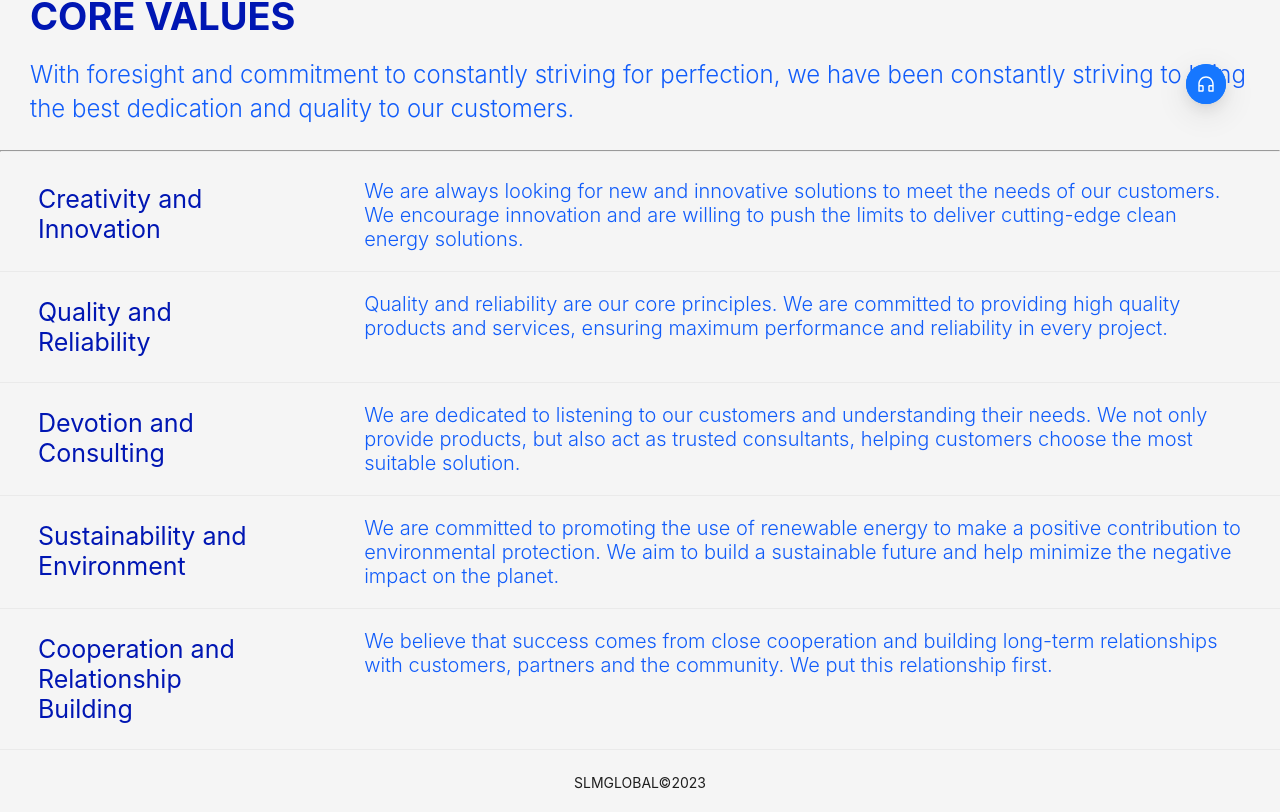
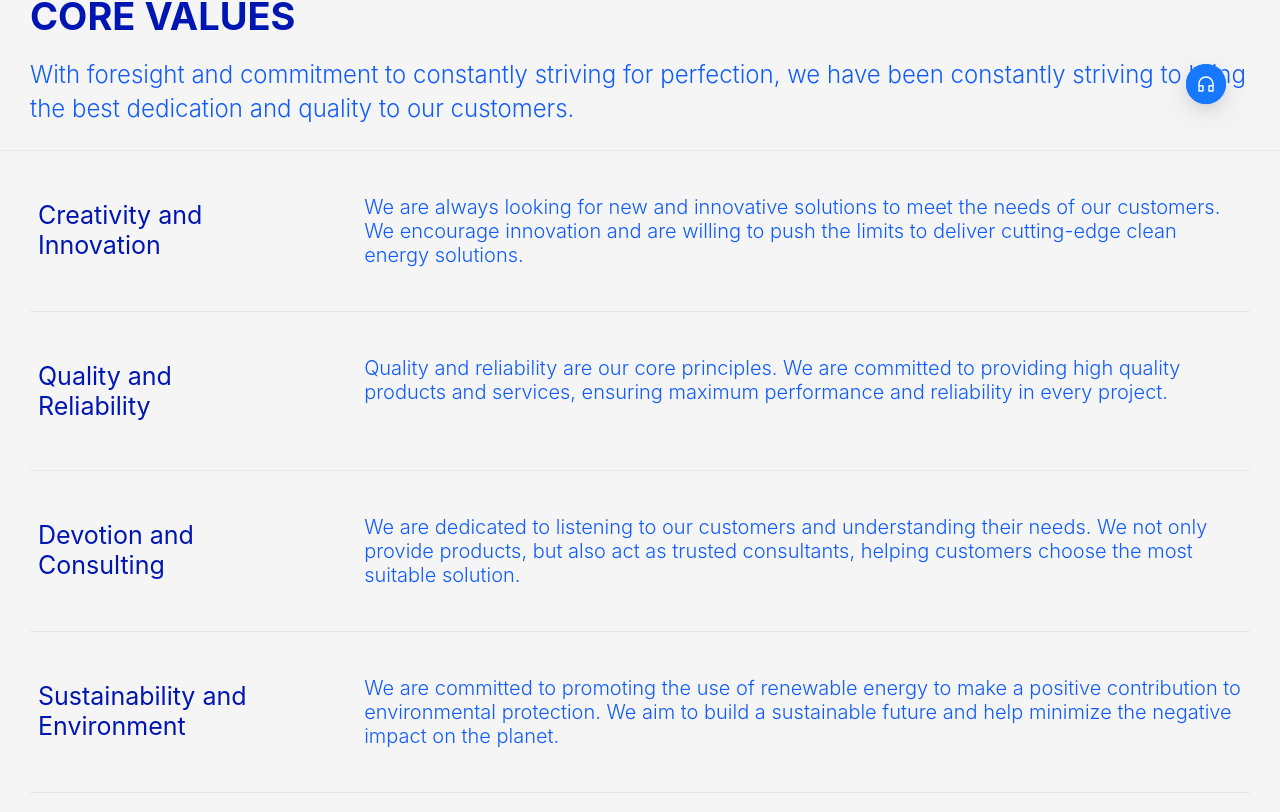
Before and after one commit to thanhtrang16490/slmglobal-fontend, a Next.js app: page /about-us in a window 1280 px wide. Shown: the part 648-1460 px from the top of the page. Built offline with nearby package versions, Linux system fonts and the light colour scheme.

Commit message:
update aoubt us code shortter

```diff
--- a/src/app/about-us/page.tsx
+++ b/src/app/about-us/page.tsx
@@ -1,5 +1,5 @@
 'use client'
-import { Col, Layout, Row, Typography } from "antd";
+import { Col, Divider, Layout, Row, Typography } from "antd";
 import { Content } from "antd/es/layout/layout";
 
 
@@ -26,11 +26,9 @@ const AboutUsPage: React.FC = () => {
                     <Typography.Paragraph style={{ color: '#115cfa', fontSize: '24px', lineHeight: '1.4', fontWeight: 300, padding: '0 30px' }}>
                         With foresight and commitment to constantly striving for perfection, we have been constantly striving to bring the best dedication and quality to our customers.
                     </Typography.Paragraph>
-                    <hr style={{
-                        borderColor: '#115cfa !important'
-                    }}></hr>
+                    <Divider />
                 </Content>
-                <Row gutter={16} style={{ margin: 'auto', width: '100%', maxWidth: '1440px', padding: '0 30px', borderBottom: "solid 1px #eaeaea" }}>
+                <Row gutter={16} style={{ margin: 'auto', width: '100%', maxWidth: '1440px', padding: '0 30px' }}>
                     <Col xs={24} sm={24} md={6} lg={5} xl={5} style={{ flex: '20%', alignItems: 'center' }}>
                         <p style={{ fontSize: '25px', color: '#0016b3' }}>
                             Creativity and Innovation
@@ -41,8 +39,10 @@ const AboutUsPage: React.FC = () => {
                             We are always looking for new and innovative solutions to meet the needs of our customers. We encourage innovation and are willing to push the limits to deliver cutting-edge clean energy solutions.
                         </p>
                     </Col>
+                    <Divider />
                 </Row>
-                <Row gutter={16} style={{ margin: 'auto', width: '100%', maxWidth: '1440px', padding: '0 30px', borderBottom: "solid 1px #eaeaea" }}>
+
+                <Row gutter={16} style={{ margin: 'auto', width: '100%', maxWidth: '1440px', padding: '0 30px' }}>
                     <Col xs={24} sm={24} md={6} lg={5} xl={5} style={{ flex: '20%', alignItems: 'center' }}>
                         <p style={{ fontSize: '25px', color: '#0016b3' }}>
                             Quality and Reliability
@@ -54,12 +54,12 @@ const AboutUsPage: React.FC = () => {
                             Quality and reliability are our core principles. We are committed to providing high quality products and services, ensuring maximum performance and reliability in every project.
                         </p>
                     </Col>
+                    <Divider />
                 </Row>
-                <Row gutter={16} style={{ margin: 'auto', width: '100%', maxWidth: '1440px', padding: '0 30px', borderBottom: "solid 1px #eaeaea" }}>
+                <Row gutter={16} style={{ margin: 'auto', width: '100%', maxWidth: '1440px', padding: '0 30px' }}>
                     <Col xs={24} sm={24} md={6} lg={5} xl={5} style={{ flex: '20%', alignItems: 'center' }}>
                         <p style={{ fontSize: '25px', color: '#0016b3' }}>
                             Devotion and Consulting
-
                         </p>
                     </Col>
                     <Col xs={24} sm={24} md={18} lg={19} xl={19} style={{ flex: '80%', alignItems: 'center' }}>
@@ -67,8 +67,9 @@ const AboutUsPage: React.FC = () => {
                             We are dedicated to listening to our customers and understanding their needs. We not only provide products, but also act as trusted consultants, helping customers choose the most suitable solution.
                         </p>
                     </Col>
+                    <Divider />
                 </Row>
-                <Row gutter={16} style={{ margin: 'auto', width: '100%', maxWidth: '1440px', padding: '0 30px', borderBottom: "solid 1px #eaeaea" }}>
+                <Row gutter={16} style={{ margin: 'auto', width: '100%', maxWidth: '1440px', padding: '0 30px' }}>
                     <Col xs={24} sm={24} md={6} lg={5} xl={5} style={{ flex: '20%', alignItems: 'center' }}>
                         <p style={{ fontSize: '25px', color: '#0016b3' }}>
                             Sustainability and Environment
@@ -79,8 +80,9 @@ const AboutUsPage: React.FC = () => {
                             We are committed to promoting the use of renewable energy to make a positive contribution to environmental protection. We aim to build a sustainable future and help minimize the negative impact on the planet.
                         </p>
                     </Col>
+                    <Divider />
                 </Row>
-                <Row gutter={16} style={{ margin: 'auto', width: '100%', maxWidth: '1440px', padding: '0 30px', borderBottom: "solid 1px #eaeaea" }}>
+                <Row gutter={16} style={{ margin: 'auto', width: '100%', maxWidth: '1440px', padding: '0 30px' }}>
                     <Col xs={24} sm={24} md={6} lg={5} xl={5} style={{ flex: '20%', alignItems: 'center' }}>
                         <p style={{ fontSize: '25px', color: '#0016b3' }}>
                             Cooperation and Relationship Building
```
